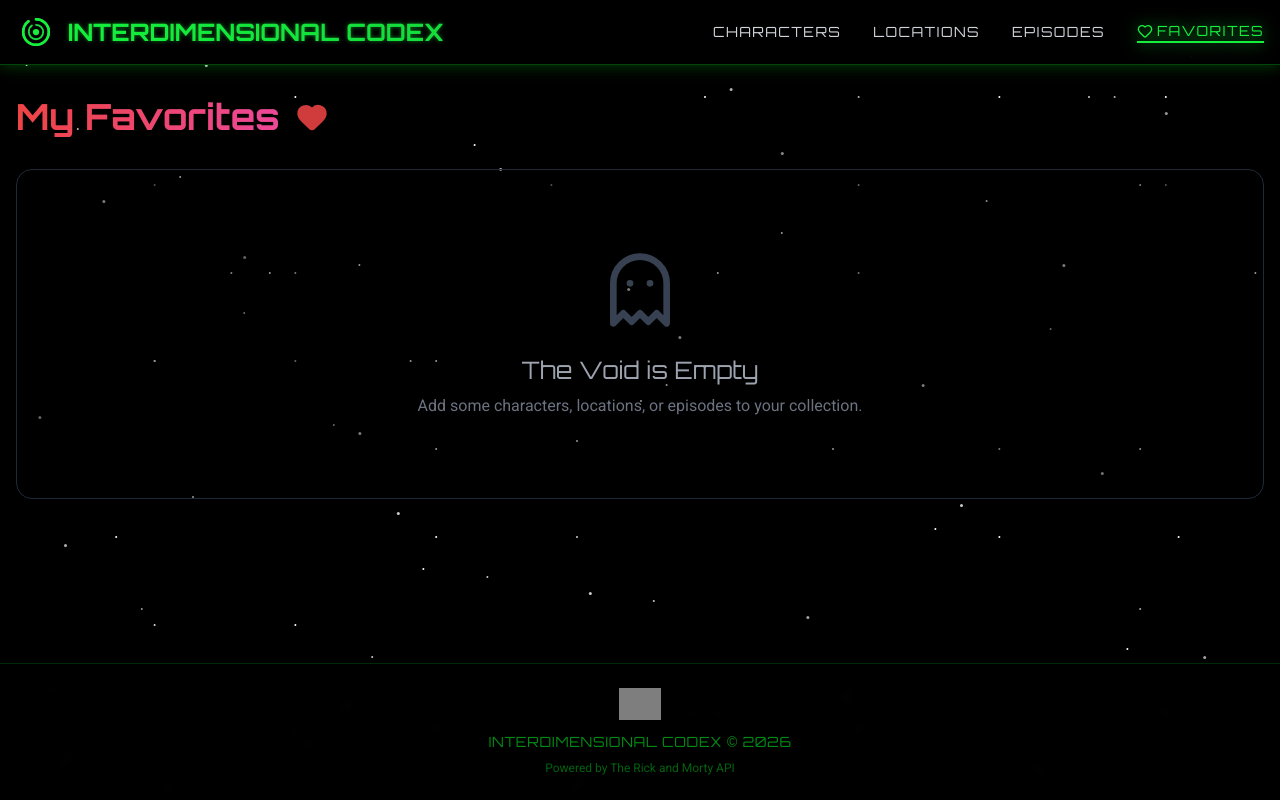
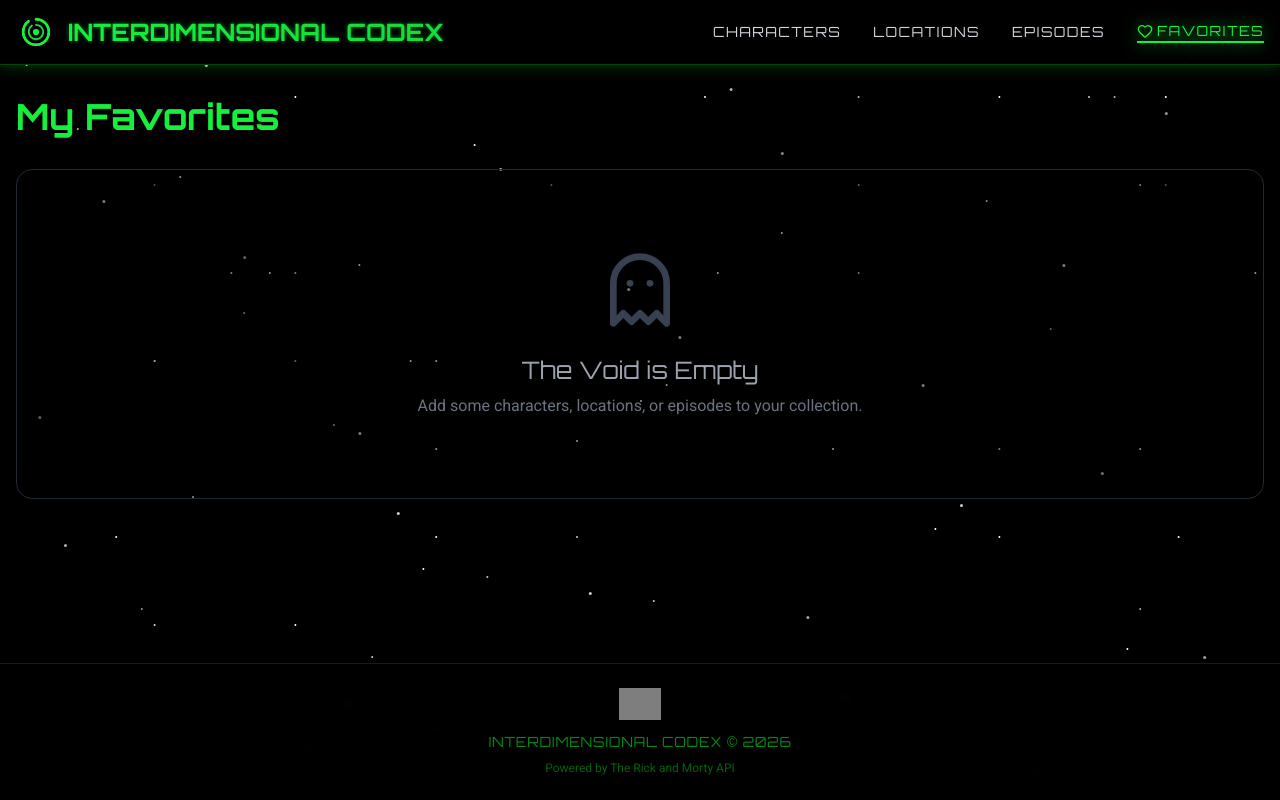
Before and after one commit to Emmjeyyyy/interdimensional-codex, a React (Vite) app: page /#/favorites in a window 1280 px wide. Built offline with nearby package versions, Linux system fonts and the light colour scheme; grey boxes are pictures that could not be loaded.

Commit message:
feat: Refactor Favorites page styling
Updates the styling of the Favorites page to use the `rm-neon` text color. Removes the extraneous `Heart` icon.

```diff
--- a/pages/Favorites.tsx
+++ b/pages/Favorites.tsx
@@ -1,7 +1,7 @@
 import React from 'react';
 import { useFavorites } from '../hooks/useFavorites';
 import Card from '../components/Card';
-import { Heart, Ghost } from 'lucide-react';
+import { Ghost } from 'lucide-react';
 import { ListSkeleton } from '../components/Loading';
 
 const Favorites: React.FC = () => {
@@ -10,7 +10,7 @@ const Favorites: React.FC = () => {
   if (!isLoaded) return (
     <div>
       <div className="flex items-center mb-8">
-        <h1 className="text-4xl font-display font-bold text-transparent bg-clip-text bg-gradient-to-r from-red-500 to-pink-500 drop-shadow-[0_2px_4px_rgba(0,0,0,0.8)]">
+        <h1 className="text-4xl font-display font-bold text-rm-neon drop-shadow-[0_2px_4px_rgba(0,0,0,0.8)]">
           My Favorites
         </h1>
       </div>
@@ -26,10 +26,9 @@ const Favorites: React.FC = () => {
   return (
     <div>
        <div className="flex items-center mb-8">
-        <h1 className="text-4xl font-display font-bold text-transparent bg-clip-text bg-gradient-to-r from-red-500 to-pink-500 drop-shadow-[0_2px_4px_rgba(0,0,0,0.8)]">
+        <h1 className="text-4xl font-display font-bold text-rm-neon drop-shadow-[0_2px_4px_rgba(0,0,0,0.8)]">
           My Favorites
         </h1>
-        <Heart className="ml-4 text-red-500 fill-red-500 animate-pulse-slow w-8 h-8" />
        </div>
 
       {!hasFavorites ? (
```
